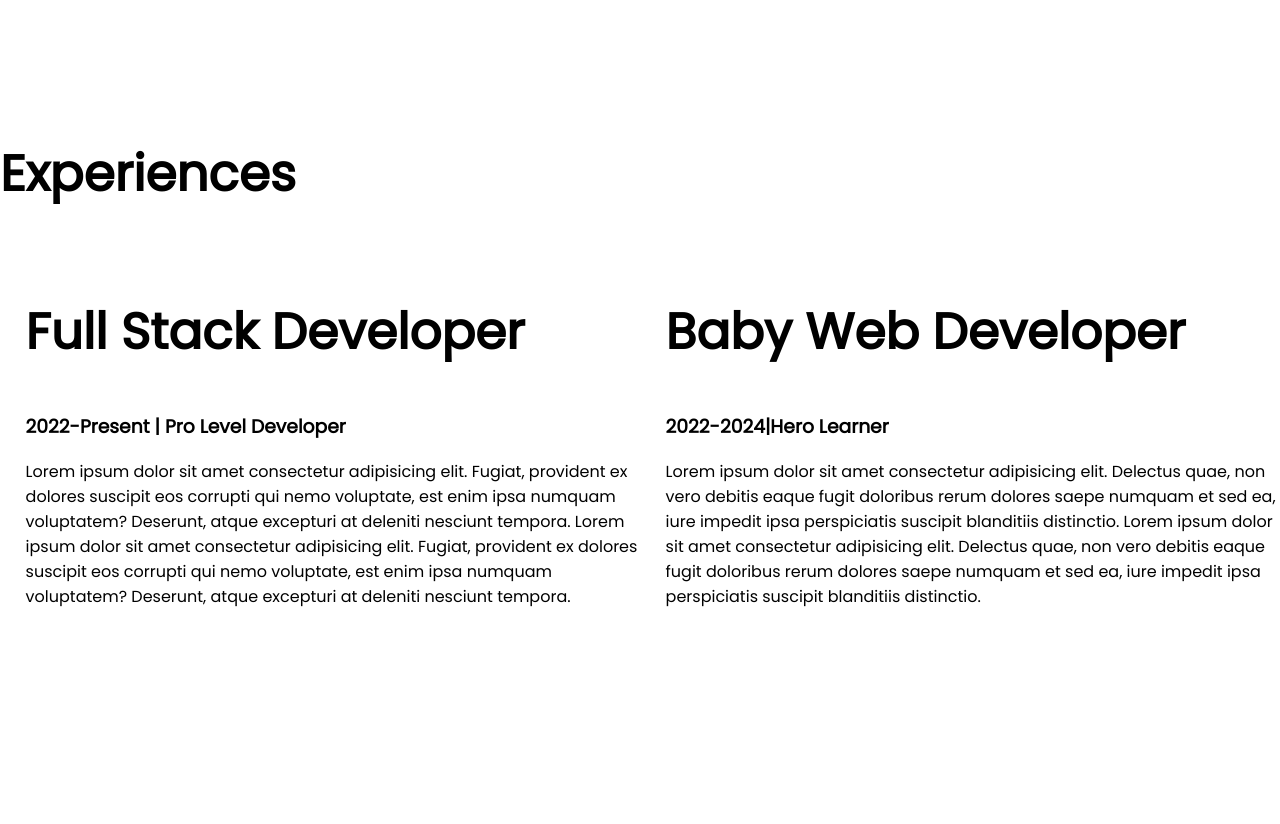
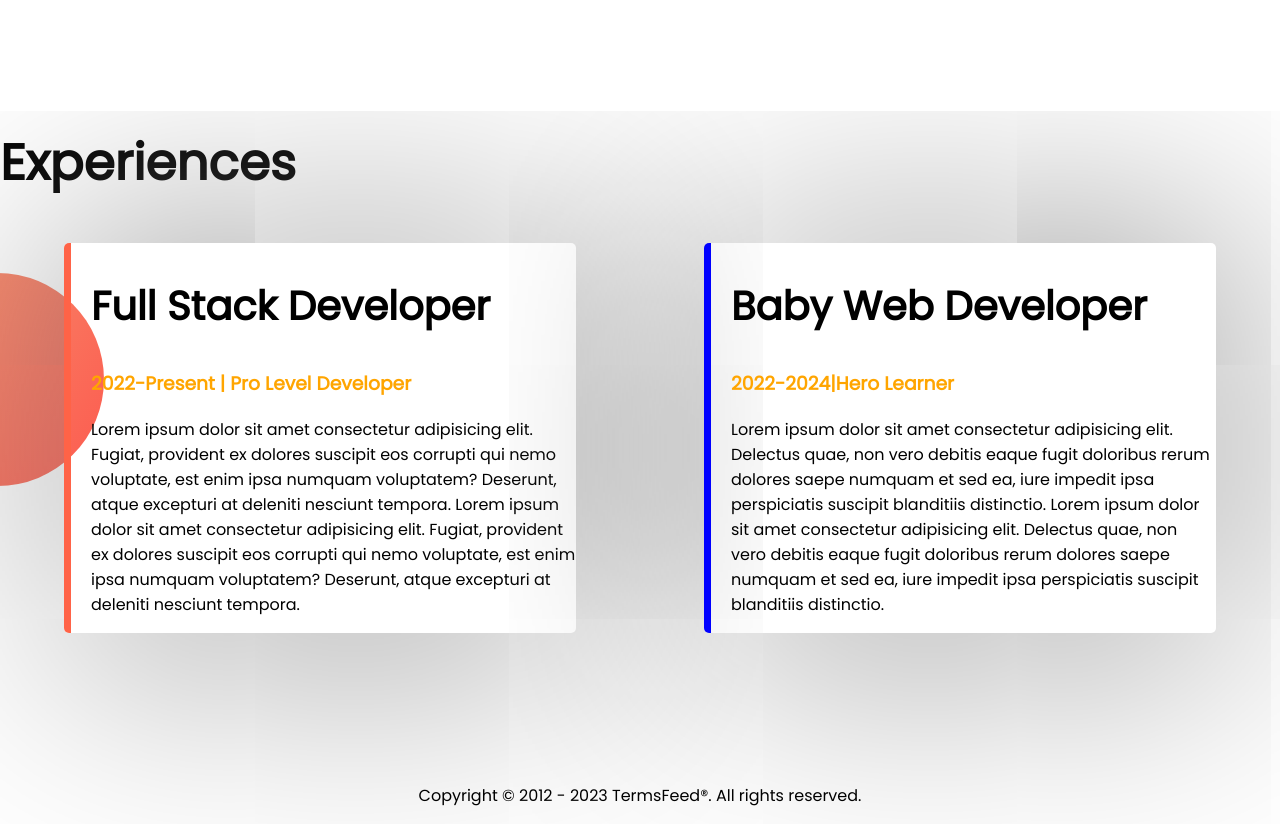
Before and after one commit to RifatBinAnwar/developer-portfolio, a plain HTML site: page index.html in a window 1280 px wide. Shown: the part 1160-1984 px from the top of the page. Before the commit the page ends 1935 px from the top, so only its background shows below. Drawn offline with Linux system fonts and the light colour scheme.

Commit message:
style border and footer

```diff
--- a/index.html
+++ b/index.html
@@ -33,16 +33,13 @@
         >
       </div>
       <div class="half-width">
-        <img src="images/rifat.png" alt="" />
+        <img src="images/rifat-2.png" alt="" />
       </div>
     </section>
 
     <section class="dream-big flexible-container">
       <div class="half-width">
-        <img
-          src="images/rifat.png"
-          alt=""
-        />
+        <img src="images/rifat.png" alt="" />
       </div>
 
       <div class="half-width">
@@ -69,9 +66,9 @@
     <section class="experience-area">
       <h1>Experiences</h1>
       <div class="flexible-container">
-        <div class="half-width">
-          <h1>Full Stack Developer</h1>
-          <h3>2022-Present | Pro Level Developer</h3>
+        <div id="full-stack-developer"  class="experience-item">
+          <h2>Full Stack Developer</h2>
+          <h3 class="orange-color">2022-Present | Pro Level Developer</h3>
           <p>
             Lorem ipsum dolor sit amet consectetur adipisicing elit. Fugiat,
             provident ex dolores suscipit eos corrupti qui nemo voluptate, est
@@ -82,9 +79,9 @@
             excepturi at deleniti nesciunt tempora.
           </p>
         </div>
-        <div class="half-width">
-          <h1>Baby Web Developer</h1>
-          <h3>2022-2024|Hero Learner</h3>
+        <div id="baby-web-developer" class="experience-item">
+          <h2>Baby Web Developer</h2>
+          <h3 class="orange-color">2022-2024|Hero Learner</h3>
           <p>
             Lorem ipsum dolor sit amet consectetur adipisicing elit. Delectus
             quae, non vero debitis eaque fugit doloribus rerum dolores saepe
@@ -97,5 +94,9 @@
         </div>
       </div>
     </section>
+
   </body>
+  <footer>
+    <p>Copyright © 2012 - 2023 TermsFeed®. All rights reserved.</p>
+  </footer>
 </html>
--- a/style.css
+++ b/style.css
@@ -4,6 +4,9 @@ body{
 }
 h1{
     font-size: 50px;
+}
+h2{
+    font-size: 40px;
 }
 .orange-color{
     color: orange;
@@ -15,6 +18,7 @@ h1{
 .half-width{
     width: 50%;
     padding-left: 2%;
+
 }
 .half-width img{
     width: 80%;
@@ -36,3 +40,25 @@ h1{
     background-repeat: no-repeat;
     background-position: right;
 }
+.experience-area{
+    background-image: url(images/exp-bg.png);
+    background-repeat: no-repeat;
+    background-position: left;
+}
+.experience-item{
+    width: 40%;
+    margin-left: 5%;
+    margin-right: 5%;
+    padding-left: 20px;
+    border-radius: 5px;
+    box-shadow: 10px 10px 400px gray;
+}
+#full-stack-developer{
+    border-left: 7px solid tomato;
+}
+#baby-web-developer{
+    border-left: 7px solid blue;
+}
+footer p{
+    text-align: center;
+}
```
Also changed, not shown: images/rifat-2.png (added).
